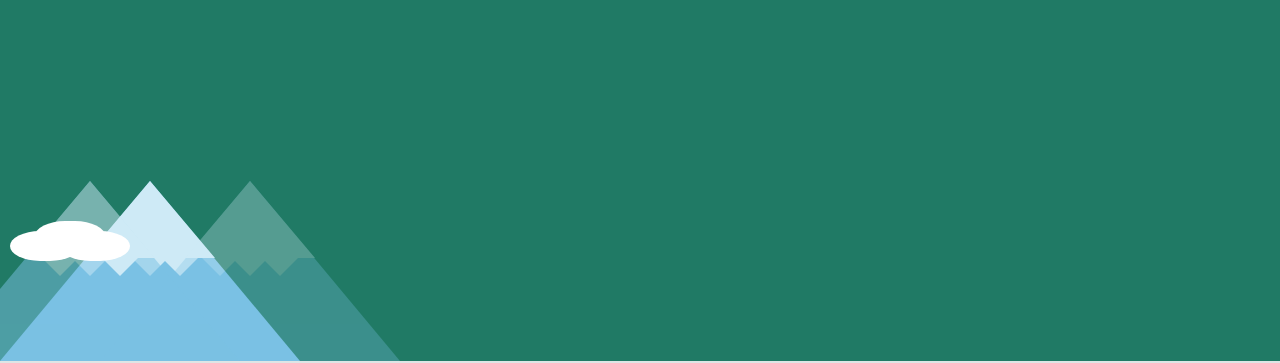
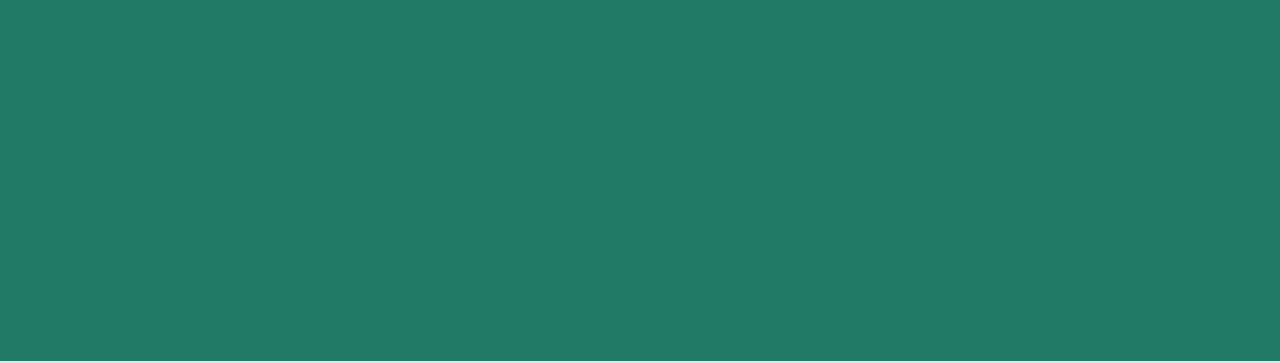
Before and after one commit to quinn-diesel/portfolio, a plain HTML site: page index.html in a window 1280 px wide. Shown: the part 439-802 px from the top of the page. Drawn offline with nearby package versions, Linux system fonts and the light colour scheme.

Commit message:
changes needed for github hosting

```diff
--- a/index.html
+++ b/index.html
@@ -13,7 +13,7 @@
     <meta name="keywords" content="Portfolio to help me land a job">
     <!-- Style sheets-->
     <link rel="stylesheet" href="css/all.css">
-    <link rel="stylesheet" href="css/mountains.css">
+    <!-- <link rel="stylesheet" href="css/mountains.css"> -->
     <!-- <link rel="stylesheet" href="css/bootstrap.css"> -->
     <!-- font links -->
     <link href="http://fonts.googleapis.com/css?family=Source+Sans+Pro:400,300,600,700" rel="stylesheet" type="text/css">
@@ -74,7 +74,7 @@
         </div>
         <!-- MOUNTAINS  -->
 
-        <div class="mountain">
+        <!-- <div class="mountain">
           <div class="mountain-top">
             <div class="mountain-cap-1"></div>
             <div class="mountain-cap-2"></div>
@@ -97,7 +97,7 @@
         </div>
         <div class="cloud"></div>
 
-      </div>
+      </div> -->
 
 
       </div>
```
